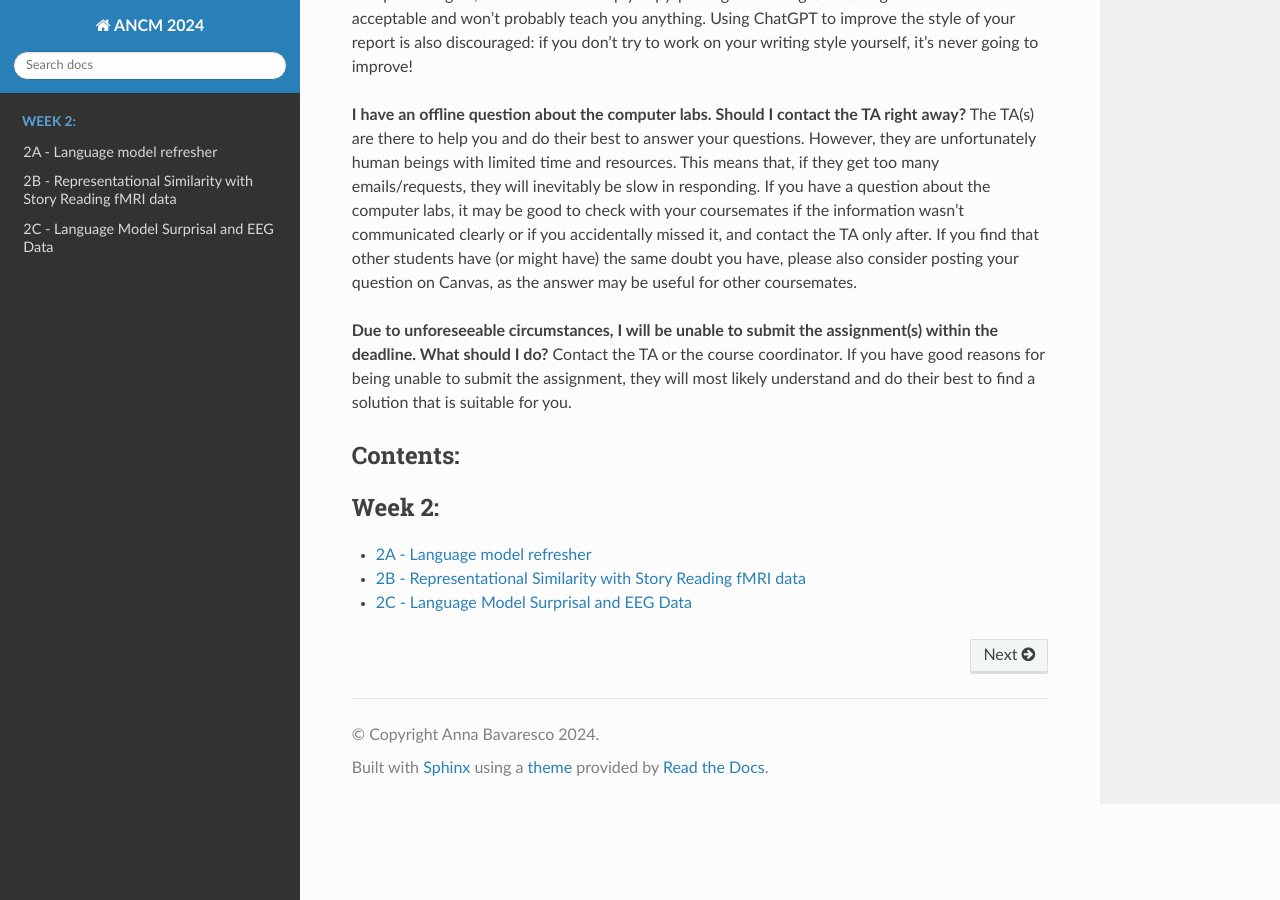
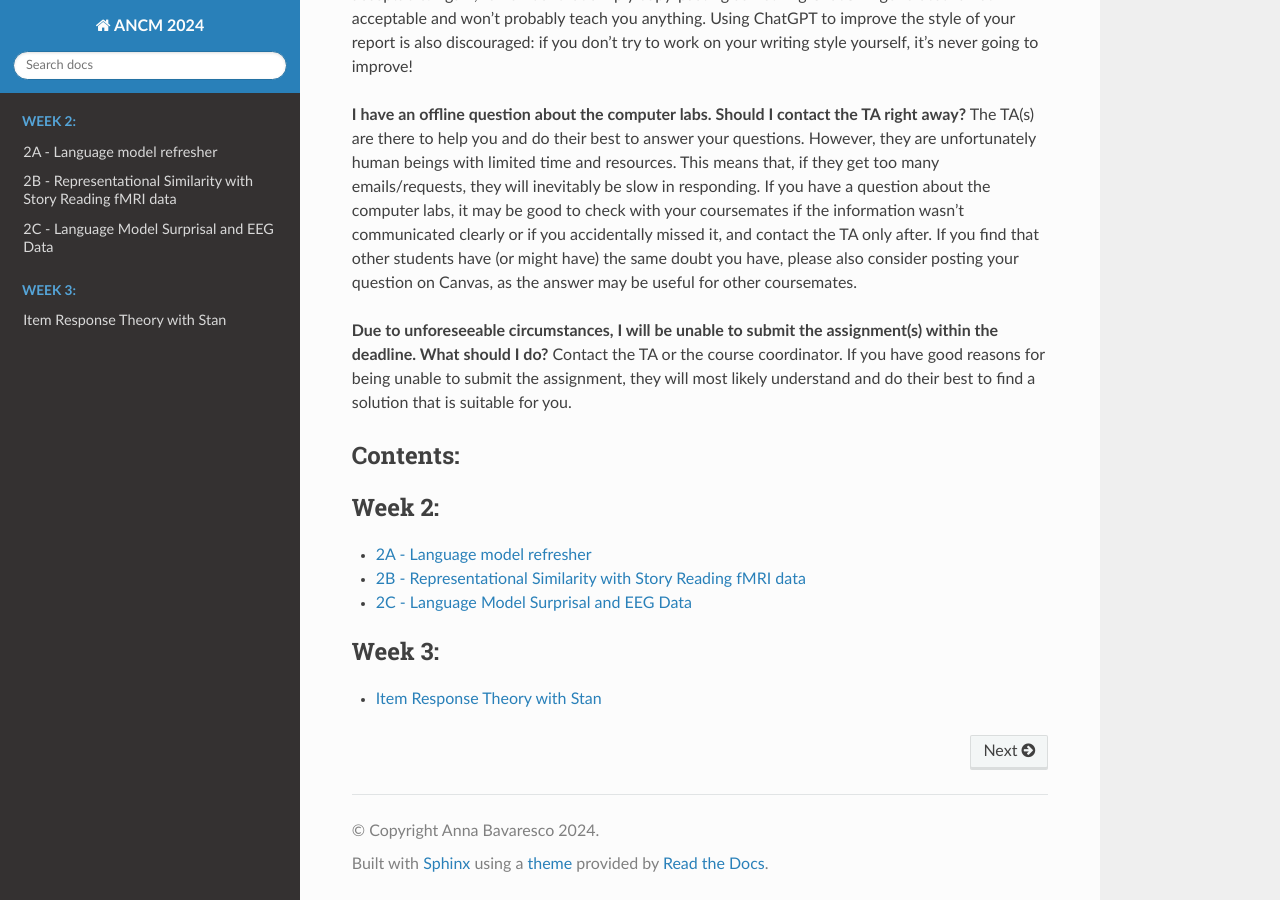
Before and after one commit to annabavaresco/ancm2024, a Sphinx documentation site: the page built from docs/index.rst, in a window 1280 px wide and 900 px high, scrolled down 2395 px. Built offline with Sphinx 7.4.7 and the Read the Docs theme 2.0.0, drawn with Linux system fonts in a browser that asks for light colours; pages that are not in the unit, such as notebooks, are missing from menus; part of the change alters nothing that is shown.

```diff
--- a/docs/index.rst
+++ b/docs/index.rst
@@ -151,7 +151,7 @@ Contents:
    week_2/2B_RSA_with_fMRI_Data.ipynb
    week_2/2C_LM_Surprisal_and_EEG_data.ipynb
 
-.. .. toctree::
+.. toctree::
    :maxdepth: 1
    :caption: Week 3:
 
```
